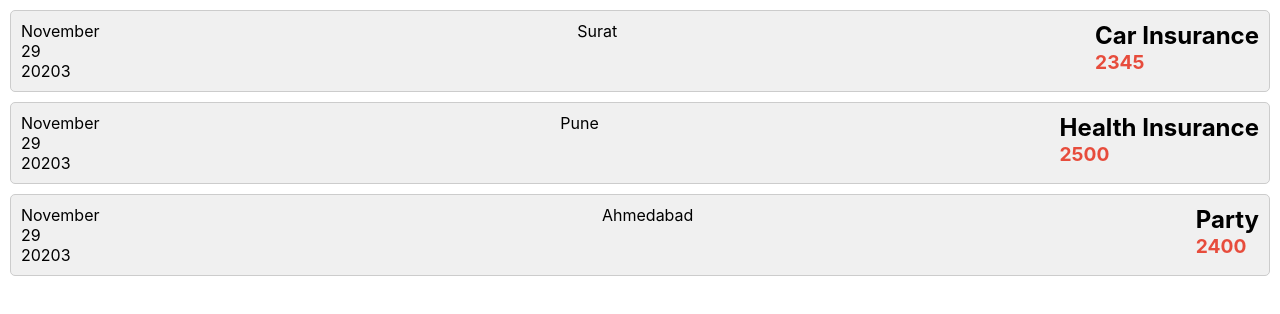
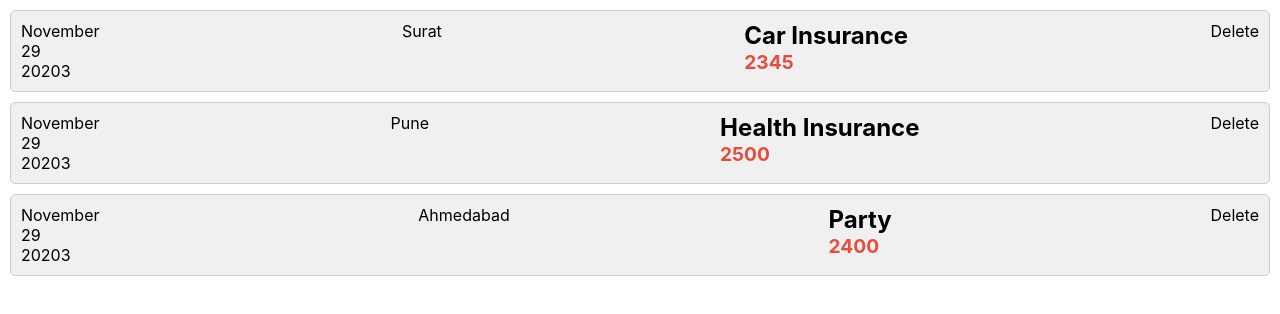
Before and after one commit to Seemachal-Goud-au19/React-Sharpener, a React (Create React App) app: page / in a window 1280 px wide. Shown: the top 314 px of the page. Built offline with nearby package versions, Linux system fonts and the light colour scheme.

Commit message:
delete button for expense Item added

```diff
--- a/src/App.js
+++ b/src/App.js
@@ -1,17 +1,24 @@
-import React from "react";
+import React, { useState } from "react";
 import ExpenseItems from "./components/Expenses/ExpenseItems";
 
+const expensesList = [
+  { id: 1, title: 'Car Insurance', amount: 2345, date: new Date(20203, 10, 29), location: 'Surat' },
+  { id: 2, title: 'Health Insurance', amount: 2500, date: new Date(20203, 10, 29), location: 'Pune' },
+  { id: 3, title: 'Party', amount: 2400, date: new Date(20203, 10, 29), location: 'Ahmedabad' }
+]
+
 function App() {
-  const expenses = [
-    { title: 'Car Insurance', amount: 2345, date: new Date(20203, 10, 29), location: 'Surat' },
-    { title: 'Health Insurance', amount: 2500, date: new Date(20203, 10, 29), location: 'Pune' },
-    { title: 'Party', amount: 2400, date: new Date(20203, 10, 29), location: 'Ahmedabad' }
-  ]
+  const [expenses, setExpenses] = useState([...expensesList]);
+
+
+  const handleDeleteExpenseItems = (id) => {
+    setExpenses(expenses.filter((item) => item.id !== id))
+  }
   return (
     <>
-   { expenses.map((expense)=> <ExpenseItems expense={expense} />)
+      {expenses.map((expense) => <ExpenseItems expense={expense} handleDeleteExpenseItems={handleDeleteExpenseItems} />)
 
-   }
+      }
     </>
   )
 };
--- a/src/components/Expenses/ExpenseItems.js
+++ b/src/components/Expenses/ExpenseItems.js
@@ -2,16 +2,17 @@ import React from 'react'
 import ExpenseDate from './ExpenseDate';
 import './ExpenseItems.css'
 
-const ExpenseItems = ({expense}) => {
+const ExpenseItems = ({ expense, handleDeleteExpenseItems }) => {
 
     return (
         <div className='expense-item'>
-           <ExpenseDate date={expense.date}/>
+            <ExpenseDate date={expense.date} />
             <div>{expense.location}</div>
             <div className='expense-item_description'>
                 <h2>{expense.title}</h2>
                 <div className='expense-item_price'>{expense.amount}</div>
             </div>
+            <div onClick={() => handleDeleteExpenseItems(expense.id)} style={{ cursor: 'pointer'}}>Delete</div>
         </div>
     )
 }
```
